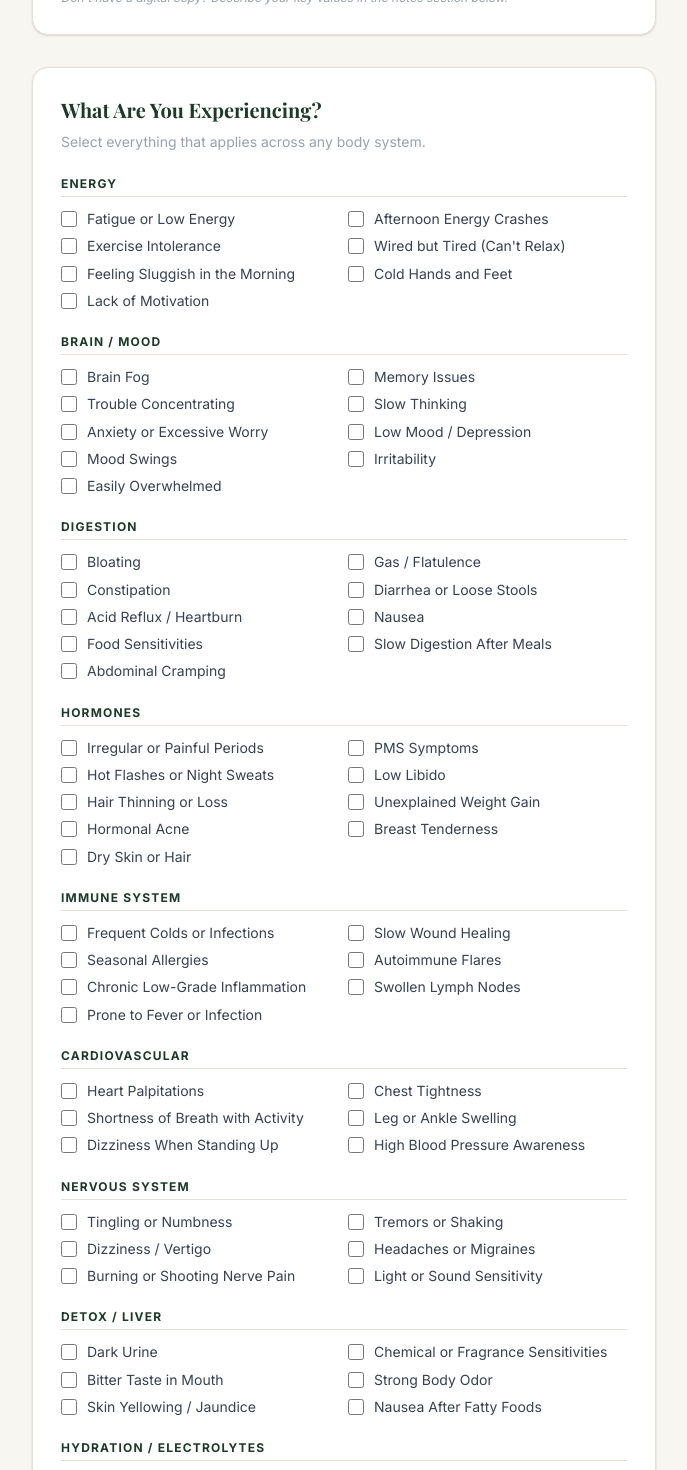
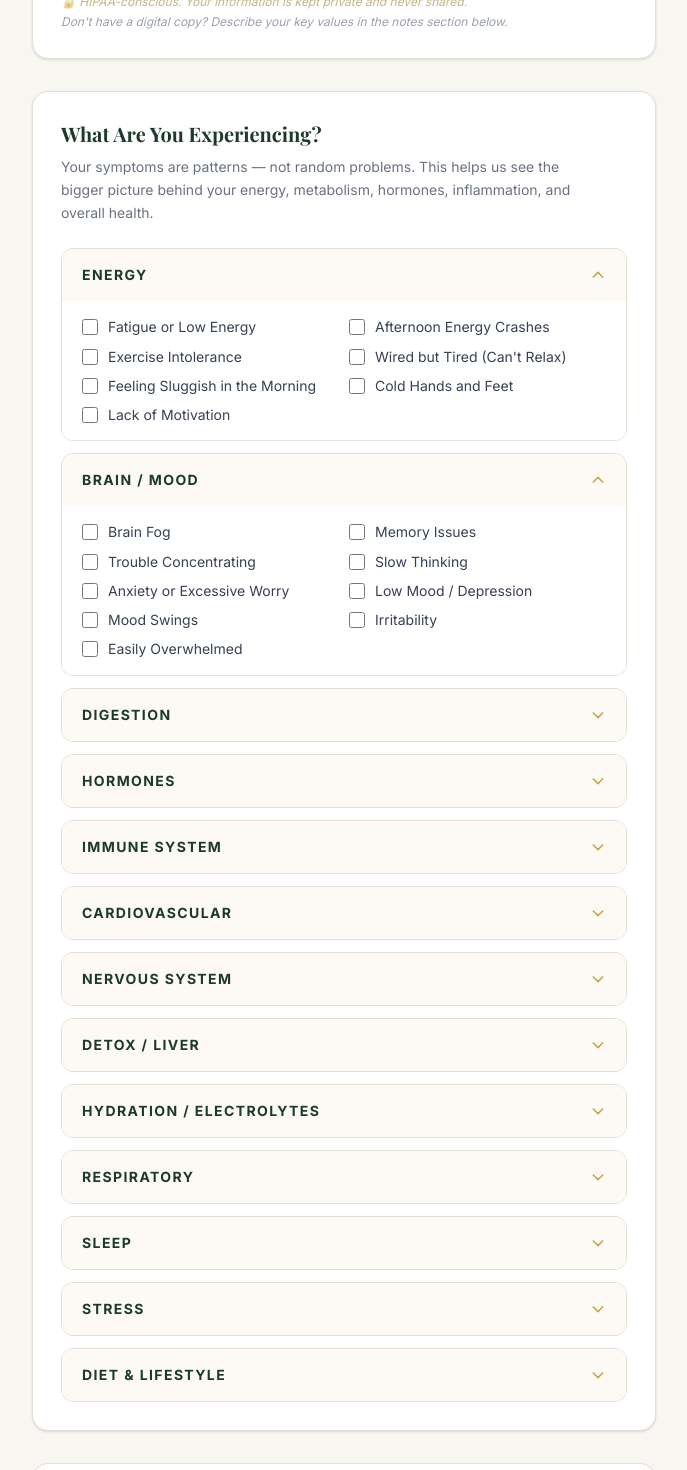
Before and after one commit to Sherryfarmshop/rooted-clarity-website, a Next.js app: page /upload in a window 1280 px wide. Shown: the part 900-2370 px from the top of the page, without its empty margins (296-983 px from the left). Built offline with nearby package versions, Linux system fonts and the light colour scheme; a web font is replaced by a local one.

Commit message:
upload-accordion-guided-experience

```diff
--- a/src/app/upload/page.tsx
+++ b/src/app/upload/page.tsx
@@ -6,6 +6,7 @@ import Footer from "@/components/Footer";
 const symptomGroups = [
   {
     label: "Energy",
+    defaultOpen: true,
     symptoms: [
       "Fatigue or Low Energy", "Afternoon Energy Crashes", "Exercise Intolerance",
       "Wired but Tired (Can't Relax)", "Feeling Sluggish in the Morning",
@@ -14,6 +15,7 @@ const symptomGroups = [
   },
   {
     label: "Brain / Mood",
+    defaultOpen: true,
     symptoms: [
       "Brain Fog", "Memory Issues", "Trouble Concentrating", "Slow Thinking",
       "Anxiety or Excessive Worry", "Low Mood / Depression", "Mood Swings",
@@ -21,7 +23,7 @@ const symptomGroups = [
     ],
   },
   {
-    label: "Digestion",
+    label: "Digestion", defaultOpen: false,
     symptoms: [
       "Bloating", "Gas / Flatulence", "Constipation", "Diarrhea or Loose Stools",
       "Acid Reflux / Heartburn", "Nausea", "Food Sensitivities",
@@ -29,7 +31,7 @@ const symptomGroups = [
     ],
   },
   {
-    label: "Hormones",
+    label: "Hormones", defaultOpen: false,
     symptoms: [
       "Irregular or Painful Periods", "PMS Symptoms", "Hot Flashes or Night Sweats",
       "Low Libido", "Hair Thinning or Loss", "Unexplained Weight Gain",
@@ -37,7 +39,7 @@ const symptomGroups = [
     ],
   },
   {
-    label: "Immune System",
+    label: "Immune System", defaultOpen: false,
     symptoms: [
       "Frequent Colds or Infections", "Slow Wound Healing", "Seasonal Allergies",
       "Autoimmune Flares", "Chronic Low-Grade Inflammation",
@@ -45,56 +47,56 @@ const symptomGroups = [
     ],
   },
   {
-    label: "Cardiovascular",
+    label: "Cardiovascular", defaultOpen: false,
     symptoms: [
       "Heart Palpitations", "Chest Tightness", "Shortness of Breath with Activity",
       "Leg or Ankle Swelling", "Dizziness When Standing Up", "High Blood Pressure Awareness",
     ],
   },
   {
-    label: "Nervous System",
+    label: "Nervous System", defaultOpen: false,
     symptoms: [
       "Tingling or Numbness", "Tremors or Shaking", "Dizziness / Vertigo",
       "Headaches or Migraines", "Burning or Shooting Nerve Pain", "Light or Sound Sensitivity",
     ],
   },
   {
-    label: "Detox / Liver",
+    label: "Detox / Liver", defaultOpen: false,
     symptoms: [
       "Dark Urine", "Chemical or Fragrance Sensitivities", "Bitter Taste in Mouth",
       "Strong Body Odor", "Skin Yellowing / Jaundice", "Nausea After Fatty Foods",
     ],
   },
   {
-    label: "Hydration / Electrolytes",
+    label: "Hydration / Electrolytes", defaultOpen: false,
     symptoms: [
       "Muscle Cramps", "Excessive Thirst", "Dry Mouth or Lips",
       "Frequent Urination", "Low Blood Pressure Symptoms", "Concentrated / Dark Urine",
     ],
   },
   {
-    label: "Respiratory",
+    label: "Respiratory", defaultOpen: false,
     symptoms: [
       "Chronic Cough", "Wheezing or Labored Breathing", "Nasal Congestion",
       "Post-Nasal Drip", "Shortness of Breath at Rest",
     ],
   },
   {
-    label: "Sleep",
+    label: "Sleep", defaultOpen: false,
     symptoms: [
       "Trouble Falling Asleep", "Waking During the Night", "Unrefreshing Sleep",
       "Excessive Daytime Sleepiness", "Restless Legs at Night", "Vivid or Disturbing Dreams",
     ],
   },
   {
-    label: "Stress",
+    label: "Stress", defaultOpen: false,
     symptoms: [
       "High Daily Stress Levels", "Chronic Stress or Burnout", "Panic Attacks",
       "Emotional Reactivity", "Difficulty Unwinding", "Jaw Clenching or Teeth Grinding",
     ],
   },
   {
-    label: "Diet & Lifestyle",
+    label: "Diet & Lifestyle", defaultOpen: false,
     symptoms: [
       "High Sugar or Refined Carb Intake", "Skipping Meals or Fasting Issues",
       "Low Protein Intake", "High Processed Food Consumption",
@@ -102,6 +104,46 @@ const symptomGroups = [
     ],
   },
 ];
+
+function Accordion({ group }: { group: typeof symptomGroups[0] }) {
+  const [open, setOpen] = useState(group.defaultOpen);
+
+  return (
+    <div className="border border-[#e5dfd5] rounded-xl overflow-hidden">
+      <button
+        type="button"
+        onClick={() => setOpen(!open)}
+        className="w-full flex items-center justify-between px-5 py-4 bg-[#fdfaf6] hover:bg-[#f8f4ed] transition-colors"
+      >
+        <span className="text-[#1B3A2A] text-sm font-bold uppercase tracking-widest">{group.label}</span>
+        <svg
+          className={`w-4 h-4 text-[#C9A84C] transition-transform duration-300 ${open ? "rotate-180" : ""}`}
+          fill="none" viewBox="0 0 24 24" stroke="currentColor" strokeWidth={2.5}
+        >
+          <path strokeLinecap="round" strokeLinejoin="round" d="M19 9l-7 7-7-7" />
+        </svg>
+      </button>
+
+      <div
+        className={`transition-all duration-300 overflow-hidden ${open ? "max-h-[800px] opacity-100" : "max-h-0 opacity-0"}`}
+      >
+        <div className="px-5 py-4 grid grid-cols-1 sm:grid-cols-2 gap-2.5 bg-white">
+          {group.symptoms.map((s) => (
+            <label key={s} className="flex items-start gap-2.5 cursor-pointer group">
+              <input
+                type="checkbox"
+                name="symptoms"
+                value={s}
+                className="mt-0.5 w-4 h-4 rounded border-[#e0d8cc] accent-[#1B3A2A]"
+              />
+              <span className="text-gray-700 text-sm leading-snug group-hover:text-[#1B3A2A] transition-colors">{s}</span>
+            </label>
+          ))}
+        </div>
+      </div>
+    </div>
+  );
+}
 
 export default function UploadPage() {
   const [submitted, setSubmitted] = useState(false);
@@ -118,11 +160,8 @@ export default function UploadPage() {
       headers: { Accept: "application/json" },
     });
     setLoading(false);
-    if (res.ok) {
-      setSubmitted(true);
-    } else {
-      alert("Something went wrong. Please email us directly at rootedclaritysupport@gmail.com");
-    }
+    if (res.ok) setSubmitted(true);
+    else alert("Something went wrong. Please email us at rootedclaritysupport@gmail.com");
   };
 
   return (
@@ -133,7 +172,7 @@ export default function UploadPage() {
 
           <p className="text-[#8B6914]/60 text-xs uppercase tracking-[0.2em] mb-4">Rooted Clarity Health</p>
           <h1 className="font-serif text-4xl sm:text-5xl font-bold text-[#1B3A2A] leading-tight mb-3">
-            Start Your Review
+            Start My Review
           </h1>
           <p className="text-gray-500 text-base leading-relaxed mb-10">
             Upload your labs and tell us what you&apos;re experiencing. We&apos;ll review your results and send you personalized insights within 48 hours.
@@ -156,7 +195,7 @@ export default function UploadPage() {
           ) : (
             <form onSubmit={handleSubmit} className="space-y-8">
 
-              {/* Basic info */}
+              {/* 1. Your Information */}
               <div className="bg-white rounded-2xl p-7 shadow-sm border border-[#e5dfd5]">
                 <h2 className="font-serif text-xl font-bold text-[#1B3A2A] mb-5">Your Information</h2>
                 <div className="space-y-4">
@@ -185,41 +224,33 @@ export default function UploadPage() {
                 </div>
               </div>
 
-              {/* Lab upload */}
+              {/* 2. Upload Labs */}
               <div className="bg-white rounded-2xl p-7 shadow-sm border border-[#e5dfd5]">
                 <h2 className="font-serif text-xl font-bold text-[#1B3A2A] mb-2">Upload Your Labs</h2>
                 <p className="text-gray-400 text-sm mb-5">PDFs, images, or screenshots accepted. Up to 10MB.</p>
                 <input type="file" name="labs" accept=".pdf,.jpg,.jpeg,.png,.heic" className="w-full text-sm text-gray-600 file:mr-4 file:py-3 file:px-5 file:rounded-lg file:border-0 file:bg-[#1B3A2A] file:text-white file:text-sm file:font-medium file:cursor-pointer hover:file:bg-[#15301f] transition-colors" />
-                <p className="text-gray-400 text-xs mt-3 italic">Don&apos;t have a digital copy? Describe your key values in the notes section below.</p>
+                <p className="text-[#8B6914]/50 text-xs mt-4 italic">
+                  🔒 HIPAA-conscious. Your information is kept private and never shared.
+                </p>
+                <p className="text-gray-400 text-xs mt-1 italic">Don&apos;t have a digital copy? Describe your key values in the notes section below.</p>
               </div>
 
-              {/* Symptoms by system */}
+              {/* 3. Symptoms */}
               <div className="bg-white rounded-2xl p-7 shadow-sm border border-[#e5dfd5]">
                 <h2 className="font-serif text-xl font-bold text-[#1B3A2A] mb-2">What Are You Experiencing?</h2>
-                <p className="text-gray-400 text-sm mb-6">Select everything that applies across any body system.</p>
-
-                <div className="space-y-6">
+                <p className="text-gray-500 text-sm leading-relaxed mb-6 max-w-lg">
+                  Your symptoms are patterns — not random problems. This helps us see the bigger picture behind your energy, metabolism, hormones, inflammation, and overall health.
+                </p>
+                <div className="space-y-3">
                   {symptomGroups.map((group) => (
-                    <div key={group.label}>
-                      <p className="text-[#1B3A2A] text-xs font-bold uppercase tracking-widest mb-3 pb-1 border-b border-[#e5dfd5]">
-                        {group.label}
-                      </p>
-                      <div className="grid grid-cols-1 sm:grid-cols-2 gap-2">
-                        {group.symptoms.map((s) => (
-                          <label key={s} className="flex items-start gap-2.5 cursor-pointer group">
-                            <input type="checkbox" name="symptoms" value={s} className="mt-0.5 w-4 h-4 rounded border-[#e0d8cc] accent-[#1B3A2A]" />
-                            <span className="text-gray-700 text-sm leading-snug group-hover:text-[#1B3A2A] transition-colors">{s}</span>
-                          </label>
-                        ))}
-                      </div>
-                    </div>
+                    <Accordion key={group.label} group={group} />
                   ))}
                 </div>
               </div>
 
-              {/* Details */}
+              {/* 4. What's Been Going On */}
               <div className="bg-white rounded-2xl p-7 shadow-sm border border-[#e5dfd5]">
-                <h2 className="font-serif text-xl font-bold text-[#1B3A2A] mb-5">A Few More Details</h2>
+                <h2 className="font-serif text-xl font-bold text-[#1B3A2A] mb-5">What&apos;s Been Going On?</h2>
                 <div className="space-y-4">
                   <div>
                     <label className="block text-sm font-medium text-gray-700 mb-1">How long have you been experiencing these symptoms?</label>
@@ -233,7 +264,7 @@ export default function UploadPage() {
                     </select>
                   </div>
                   <div>
-                    <label className="block text-sm font-medium text-gray-700 mb-1">What are you most hoping to understand from your labs?</label>
+                    <label className="block text-sm font-medium text-gray-700 mb-1">What feels most off in your body right now?</label>
                     <textarea name="goals" rows={3} className="w-full border border-[#e0d8cc] rounded-lg px-4 py-3 text-gray-800 bg-[#fdfaf6] focus:outline-none focus:ring-2 focus:ring-[#1B3A2A]/20 text-sm resize-none" placeholder="e.g. Why I'm so tired. Why I can't lose weight. What's causing my brain fog..." />
                   </div>
                   <div>
@@ -243,10 +274,14 @@ export default function UploadPage() {
                 </div>
               </div>
 
-              {/* Submit */}
+              {/* 5. Submit */}
               <div className="text-center">
-                <button type="submit" disabled={loading} className="inline-block bg-[#C9A84C] text-[#1a1a1a] font-bold px-12 py-5 rounded-xl text-base uppercase tracking-widest shadow-xl hover:bg-[#b0873a] hover:-translate-y-0.5 transition-all duration-200 disabled:opacity-60 disabled:cursor-not-allowed">
-                  {loading ? "Sending..." : "Submit My Labs"}
+                <button
+                  type="submit"
+                  disabled={loading}
+                  className="inline-block bg-[#C9A84C] text-[#1a1a1a] font-bold px-12 py-5 rounded-xl text-base uppercase tracking-widest shadow-xl hover:bg-[#b0873a] hover:-translate-y-0.5 hover:shadow-[0_8px_30px_rgba(201,168,76,0.3)] transition-all duration-200 disabled:opacity-60 disabled:cursor-not-allowed"
+                >
+                  {loading ? "Sending..." : "Start My Review"}
                 </button>
                 <p className="text-gray-400 text-sm mt-4 italic">No subscriptions. No overwhelm. Just clarity.</p>
                 <p className="text-gray-400 text-xs mt-2">We&apos;ll respond to your email within 48 hours.</p>
```
